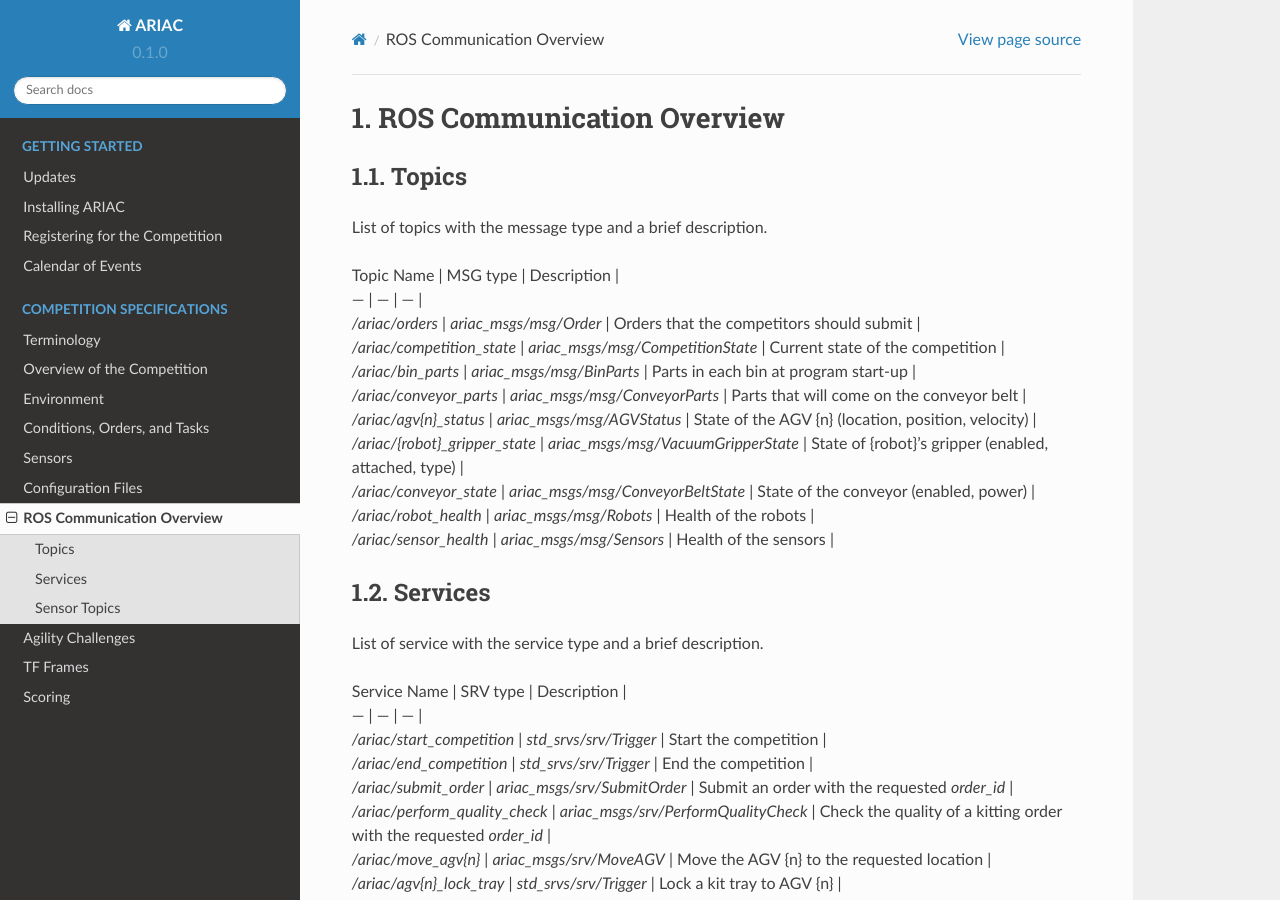
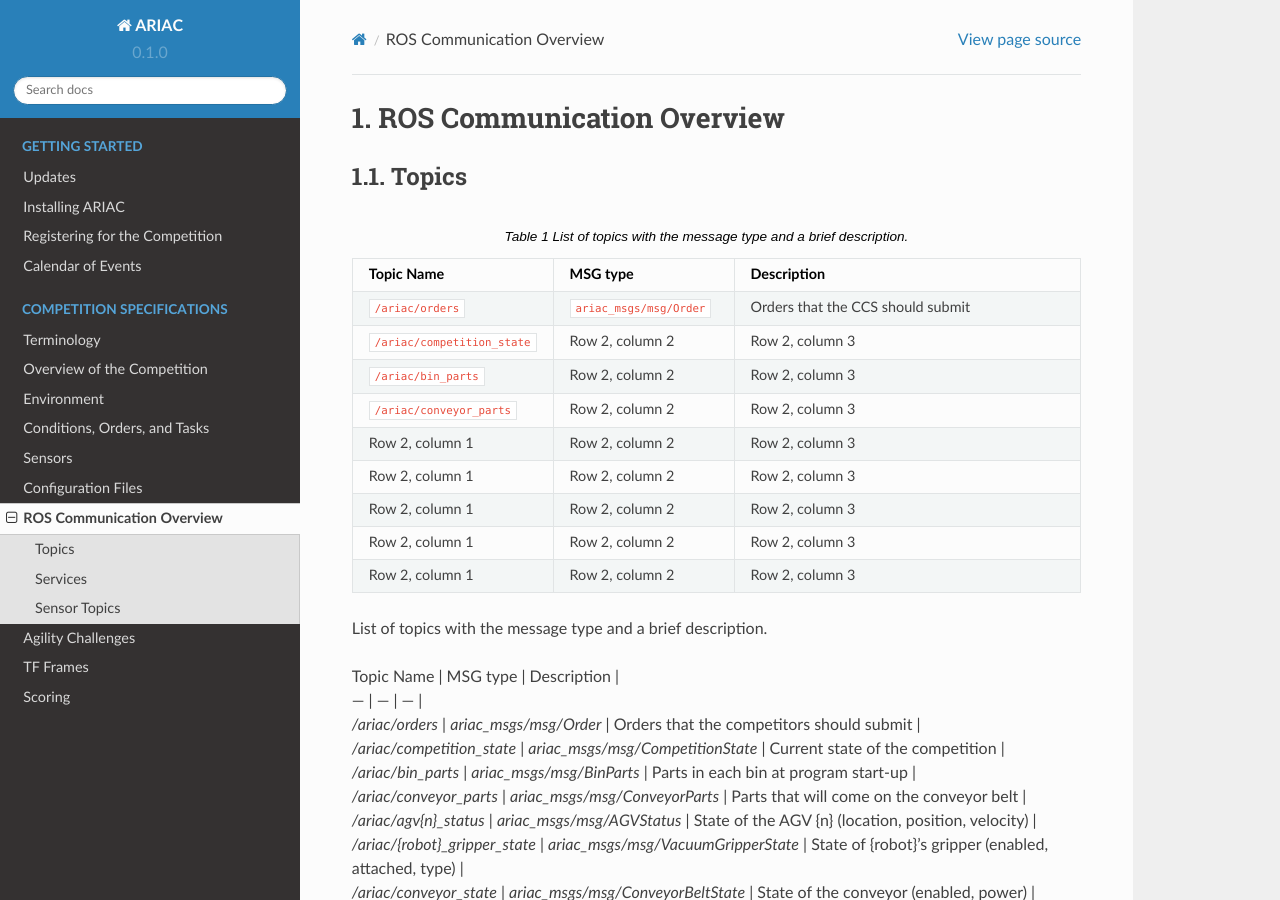
Before and after one commit to usnistgov/ARIAC, a Sphinx documentation site: the page built from docs/competition/ros_communication.rst, in a window 1280 px wide and 900 px high. Built offline with Sphinx 7.4.7 and the Read the Docs theme 2.0.0, drawn with Linux system fonts in a browser that asks for light colours.

```diff
--- a/docs/competition/orders.rst
+++ b/docs/competition/orders.rst
@@ -224,12 +224,12 @@
 -------------
 
 A combined task is a task which requires both kitting and assembly.
-For a combined task, the CCS are expected to first perform a kitting task and then perform an assembly task.
+For a combined task, the CCS is expected to first perform a kitting task followed with an assembly task.
 
 
 .. note::
   The kitting task information is left to the competitors to figure out based on the assembly task information.
-  The CCS can place part anywhere on AGVs and then move those AGVs to the station where assembly is to be performed.
+  The CCS can place part sanywhere on AGVs and then move those AGVs to the station where assembly is to be performed.
   Once the assembly is complete, the CCS can submit the assembly via a ROS service call (see :ref:`COMMUNICATIONS`).
   The :term:`AM<ARIAC Manager (AM)>` will then evaluate the submitted assembly for scoring (kitting task is not scored).
 
--- a/docs/competition/ros_communication.rst
+++ b/docs/competition/ros_communication.rst
@@ -5,6 +5,43 @@
 
 Topics
 ------
+
+.. list-table:: List of topics with the message type and a brief description.
+   :widths: 25 25 50
+   :header-rows: 1
+
+   * - Topic Name
+     - MSG type
+     - Description
+   * - ``/ariac/orders``
+     - ``ariac_msgs/msg/Order``
+     - Orders that the CCS should submit
+   * - ``/ariac/competition_state``
+     - Row 2, column 2
+     - Row 2, column 3
+   * - ``/ariac/bin_parts``
+     - Row 2, column 2
+     - Row 2, column 3
+   * - ``/ariac/conveyor_parts``
+     - Row 2, column 2
+     - Row 2, column 3
+   * - Row 2, column 1
+     - Row 2, column 2
+     - Row 2, column 3
+   * - Row 2, column 1
+     - Row 2, column 2
+     - Row 2, column 3
+   * - Row 2, column 1
+     - Row 2, column 2
+     - Row 2, column 3
+   * - Row 2, column 1
+     - Row 2, column 2
+     - Row 2, column 3
+   * - Row 2, column 1
+     - Row 2, column 2
+     - Row 2, column 3
+
+
 
 List of topics with the message type and a brief description.
 
```
